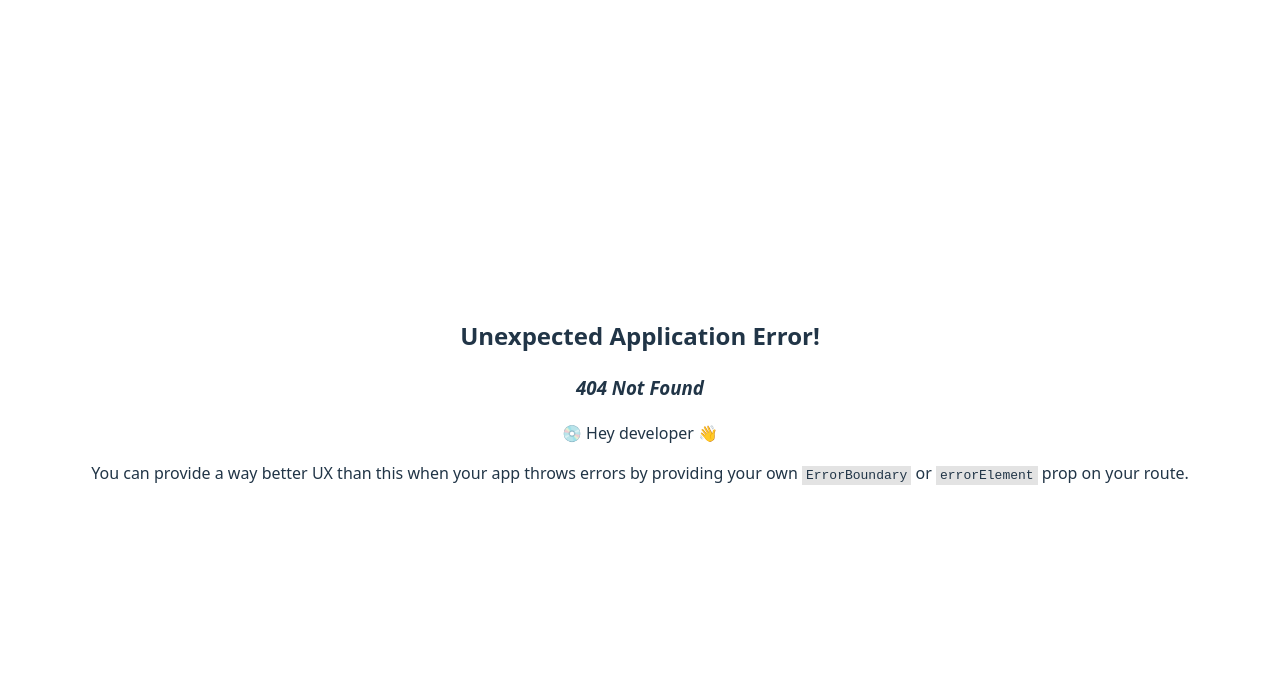
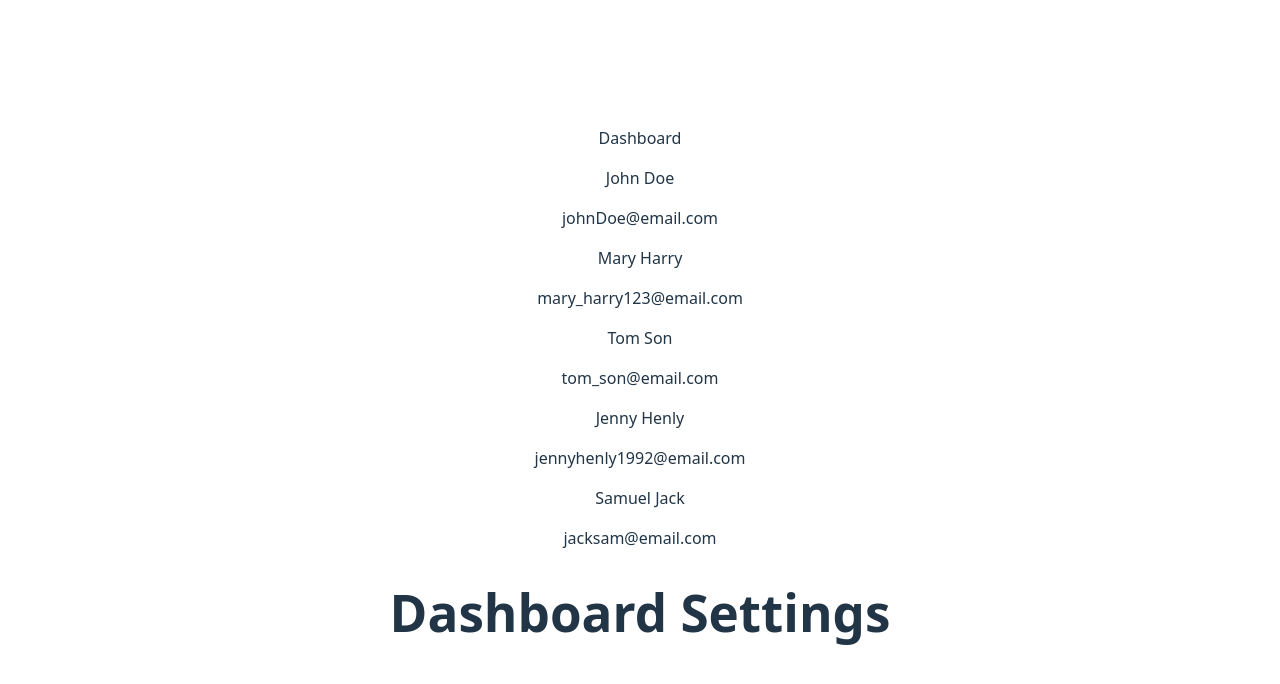
Before and after one commit to wolfather/backoffice-sample, a React (Vite) app: page /dashboard/settings in a window 1280 px wide. Before the commit this address had no page. Shown: the top 684 px of the page. Built offline with nearby package versions, Linux system fonts and the light colour scheme.

Commit message:
feat: add fetch service, add getdata hook

```diff
--- a/src/app/Dashboard/Dashboard.tsx
+++ b/src/app/Dashboard/Dashboard.tsx
@@ -1,28 +1,38 @@
-import dashboardData from "../../ __mock__/users.json"
-import { useEffect, useState } from "react"
+import { Outlet } from "react-router-dom";
 import { User } from "../components/User/User";
+import type { UserEntity } from "../components/User/user.entity";
+import { useGetData } from "../hooks/useGetData";
 
 export function Dashboard() {
-    const [users, setUsers] = useState<any[]>([])
+    const { data, loading, err, errMessage } = useGetData<UserEntity[]>({path: 'GET_USERS'});
 
-    useEffect(() => {
-        setUsers(dashboardData)
-    }, []);
+    console.log({data})
 
-    console.log({users})
+
+    if(loading) {
+        return (
+            <div>loading...</div>
+        );
+    }
+    if(err) {
+        return (
+            <div>{errMessage}</div>
+        )
+    }
 
     return (
         <div>
             Dashboard
 
             {
-                users[0] ?
+                data[0] ?
                 <div>
-                    {users.map(user => (
+                    {data.map(user => (
                         <User key={user.id} data={user} />
                     ))}
                 </div> : <></>
             }
+            <Outlet />
         </div>
     )
 }
--- /dev/null
+++ b/src/app/Dashboard/Settings/Dashboard_Settings.tsx
@@ -0,0 +1,8 @@
+
+export function DashboardSettings() {
+    return (
+        <div>
+            <h1>Dashboard Settings</h1>
+        </div>
+    )
+}
--- a/src/app/components/User/User.tsx
+++ b/src/app/components/User/User.tsx
@@ -4,6 +4,7 @@ import type { UserEntity } from "./user.entity";
 interface UserComponentProps extends HTMLAttributes<HTMLDivElement> {
     data: UserEntity
 }
+
 export function User({data, ...rest}: UserComponentProps) {
 
     return (
--- /dev/null
+++ b/src/app/constants.ts
@@ -0,0 +1,3 @@
+export const PATH = {
+    GET_USERS: '/get_users'
+} as const;
--- /dev/null
+++ b/src/app/hooks/useGetData.tsx
@@ -0,0 +1,34 @@
+import { useEffect, useState } from "react";
+import type { PATH } from "../constants";
+import { fetchData } from "../services/fetch/fetch_data";
+
+interface GetDataProps {
+    path: keyof typeof PATH
+}
+
+interface useGetDataResponse<T> {
+    loading: boolean
+    data: T
+    err?: boolean
+    errMessage?: string
+}
+
+export function useGetData<T>({path}: GetDataProps): useGetDataResponse<T> {
+    const [loading, setLoading] = useState(false);
+    const [data, setData] = useState<T>(Object as T);
+    const [err, setErr] = useState(false);
+    const [errMessage, setErrMessage] = useState('');
+
+    useEffect(() => {
+        setLoading(true);
+        fetchData<T>(path)
+            .then(setData)
+            .catch(e => {
+                setErr(true)
+                setErrMessage(e)
+            })
+            .finally(() => setLoading(false));
+    }, []);
+
+    return { loading, data, err, errMessage };
+}
--- /dev/null
+++ b/src/app/services/fetch/fetch_data.ts
@@ -0,0 +1,17 @@
+import dashboardData from "../../../ __mock__/users.json";
+import type { PATH } from "../../constants";
+
+export async function fetchData<T>(path: keyof typeof PATH): Promise<T> {
+    let data: T = [] as T;
+
+    if(path === 'GET_USERS') {
+        data = dashboardData as T;
+    }
+
+
+    return new Promise((resolve) => {
+        setTimeout(() => {
+            resolve(data);
+        }, Math.round(Math.random() * 1500));
+    });
+}
--- a/src/main.tsx
+++ b/src/main.tsx
@@ -6,6 +6,7 @@ import './index.css'
 import { createBrowserRouter, RouterProvider } from 'react-router-dom';
 import Login from './app/Login/Login.tsx';
 import { Dashboard } from './app/Dashboard/Dashboard.tsx';
+import { DashboardSettings } from './app/Dashboard/Settings/Dashboard_Settings.tsx';
 
 const router = createBrowserRouter([
   {
@@ -16,6 +17,10 @@ const router = createBrowserRouter([
   {
     path: "/dashboard",
     Component: Dashboard,
+    children: [
+      {index: true, Component: Dashboard},
+      {path: "settings", Component: DashboardSettings}
+    ]
   }
 ]);
 
```
Also changed, not shown: src/App.tsx (+1 -12 lines).
